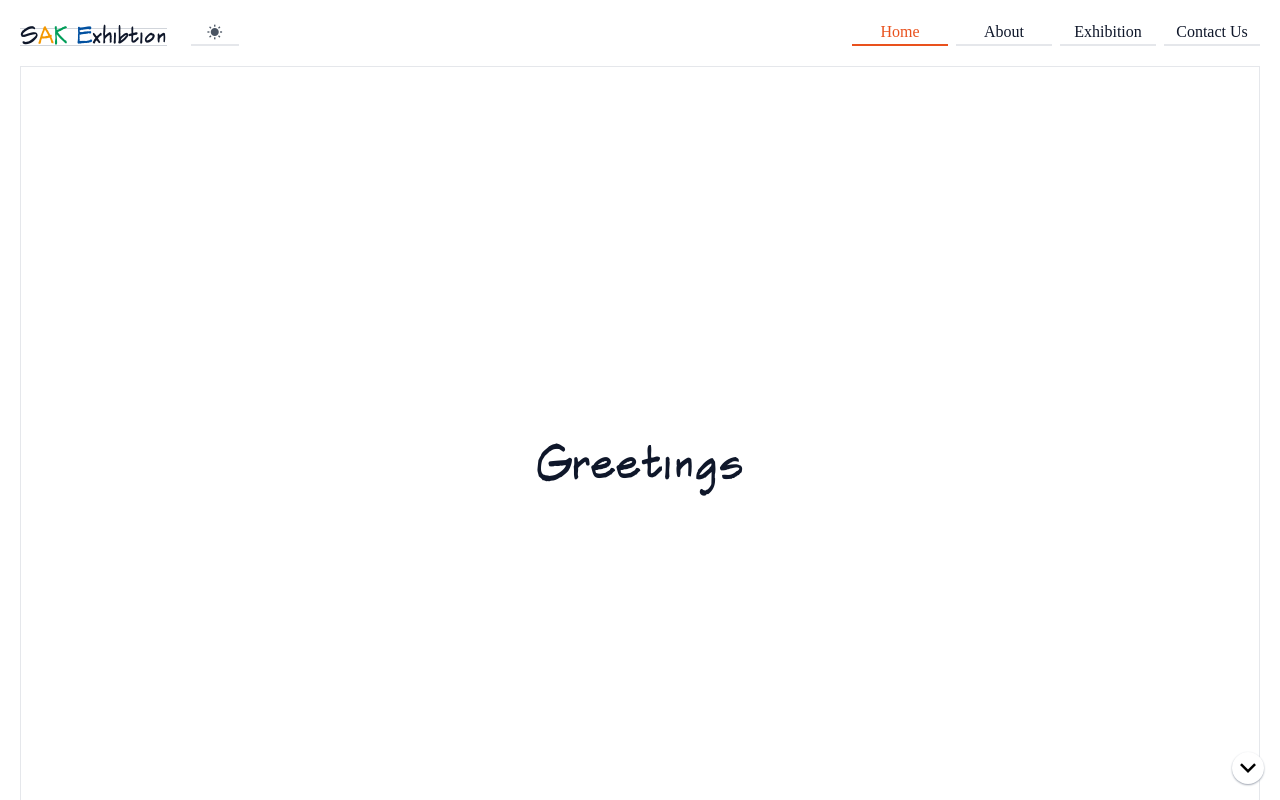
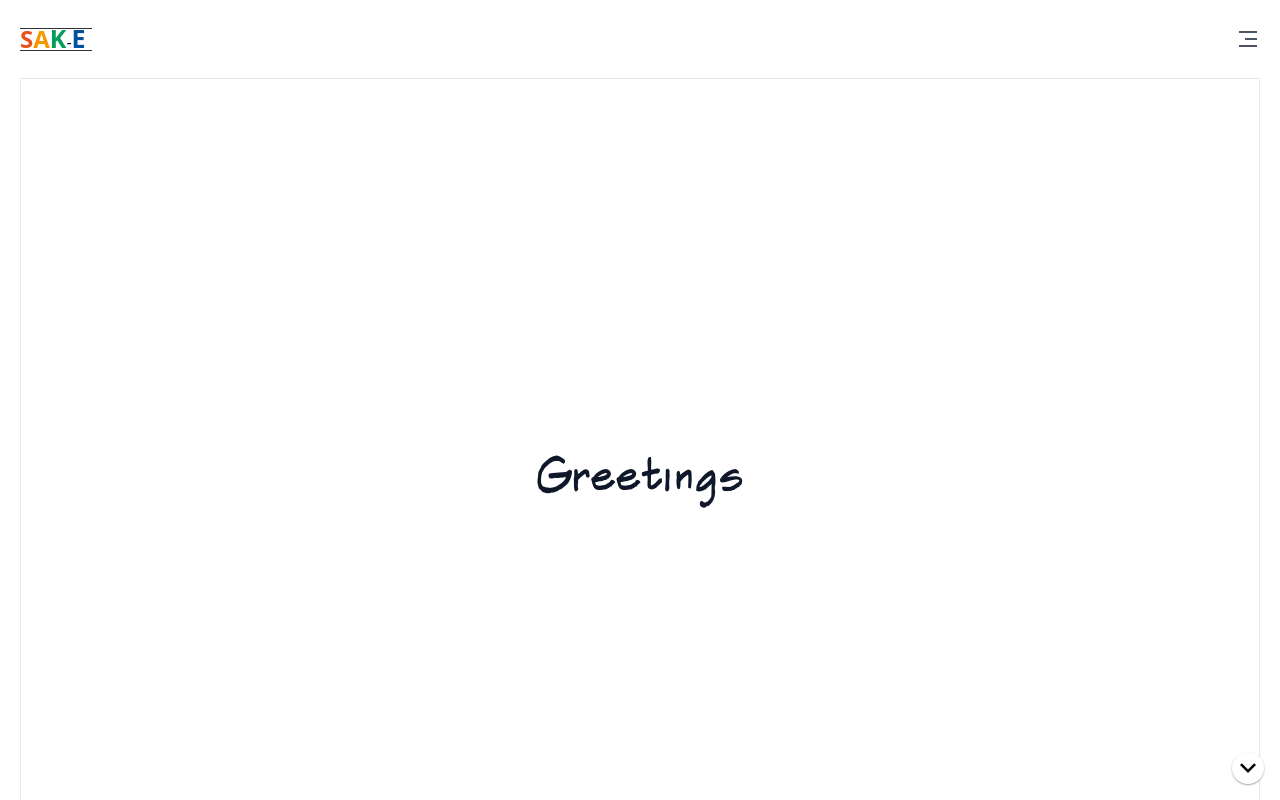
Before and after one commit to Sae-sak/SAK-Exhibition, a Next.js app: page /home in a window 1280 px wide. Shown: the top 800 px of the page. Built offline with nearby package versions, Linux system fonts and the light colour scheme; a web font is replaced by a local one.

Commit message:
Update Header, Footer

```diff
--- a/src/layouts/Footer/FooterItem/Logo.tsx
+++ b/src/layouts/Footer/FooterItem/Logo.tsx
@@ -1,11 +1,15 @@
-import Image from "next/image";
-import logo from "public/favicon/favicon.png";
-
 export default function Logo() {
   return (
-    <div className="font-medium text-gray-900 row-center title-font md:justify-start">
-      <Image src={logo} alt="Home" width={32} height={32} />
-      <h1 className="ml-3 text-xl">SAK Exhibtion</h1>
+    <div className="relative w-[72px]">
+      <div className="z-30 block">
+        <span className="text-2xl font-bold text-kgu_main_red">S</span>
+        <span className="text-2xl font-bold text-kgu_main_yellow">A</span>
+        <span className="text-[25px] font-bold text-kgu_main_green">K</span>
+        <span>-</span>
+        <span className="text-[25px] font-bold text-kgu_main_blue">E</span>
+      </div>
+      <div className="absolute top-[8px] h-[1px] w-full bg-light_gray_1 dark:bg-night_gray_1" />
+      <div className="absolute bottom-[7px] h-[1px] w-full bg-light_gray_1 dark:bg-night_gray_1" />
     </div>
   );
 }
--- a/src/layouts/Footer/SimpleFooter.tsx
+++ b/src/layouts/Footer/SimpleFooter.tsx
@@ -4,14 +4,12 @@ import Copywrite from "./FooterItem/Copywrite";
 
 export default function SimpleFooter() {
   return (
-    <footer className="text-gray-600 body-font">
+    <footer className="border-t border-t-light_gray_3/30 dark:border-t-night_gray_3/30">
       {/* sub footer */}
-      <div className="bg-gray-200">
-        <div className="container flex-wrap gap-2 px-5 py-4 mx-auto col-center sm:flex-row">
-          <KGULinks />
-          <Copywrite />
-          <SNS />
-        </div>
+      <div className="container flex-wrap gap-2 px-5 py-4 mx-auto col-center sm:flex-row">
+        <KGULinks />
+        <Copywrite />
+        <SNS />
       </div>
     </footer>
   );
--- a/src/layouts/Footer/index.tsx
+++ b/src/layouts/Footer/index.tsx
@@ -1,12 +1,10 @@
-import SNS from "./FooterItem/SNS";
 import NavLink from "./FooterItem/NavLink";
-import KGULinks from "./FooterItem/KGULinks";
-import Copywrite from "./FooterItem/Copywrite";
 import Logo from "./FooterItem/Logo";
+import SimpleFooter from "./SimpleFooter";
 
 export default function Footer() {
   return (
-    <footer className="text-gray-600 body-font">
+    <footer className="text-gray-600 border-t border-t-light_gray_3/30 dark:border-t-night_gray_3/30">
       {/* main footer */}
       <div className="container flex flex-wrap justify-between px-5 py-12 mx-auto md:items-center lg:items-start md:flex-row md:flex-nowrap">
         {/* 네비게이션 */}
@@ -24,13 +22,7 @@ export default function Footer() {
       </div>
 
       {/* sub footer */}
-      <div className="bg-gray-200">
-        <div className="container flex-wrap gap-2 px-5 py-4 mx-auto col-center sm:flex-row">
-          <KGULinks />
-          <Copywrite />
-          <SNS />
-        </div>
-      </div>
+      <SimpleFooter />
     </footer>
   );
 }
--- a/src/layouts/Header/HeaderItem/Logo.tsx
+++ b/src/layouts/Header/HeaderItem/Logo.tsx
@@ -1,17 +1,40 @@
-import Image from "next/image";
 import Link from "next/link";
-import logo from "public/favicon/favicon.png";
+import { motion } from "framer-motion";
 
 export default function Logo() {
   return (
     <Link href={"/home"}>
-      <h1 className="text-2xl leading-4 border-gray-300 border-y">
-        <span className="text-kgu_main_orange">S</span>
-        <span className="text-kgu_main_yellow">A</span>
-        <span className="text-kgu_main_green">K</span>{" "}
-        <span className=" text-kgu_main_blue">E</span>
-        xhibtion
-      </h1>
+      <div className="relative w-[72px]">
+        <div className="z-30 block">
+          <motion.span
+            layoutId="S"
+            className="text-2xl font-bold text-kgu_main_red"
+          >
+            S
+          </motion.span>
+          <motion.span
+            layoutId="A"
+            className="text-2xl font-bold text-kgu_main_yellow"
+          >
+            A
+          </motion.span>
+          <motion.span
+            layoutId="K"
+            className="text-[25px] font-bold text-kgu_main_green"
+          >
+            K
+          </motion.span>
+          <span>-</span>
+          <motion.span
+            layoutId="E"
+            className="text-[25px] font-bold text-kgu_main_blue"
+          >
+            E
+          </motion.span>
+        </div>
+        <div className="absolute top-[8px] h-[1px] w-full bg-light_gray_1 dark:bg-night_gray_1" />
+        <div className="absolute bottom-[7px] h-[1px] w-full bg-light_gray_1 dark:bg-night_gray_1" />
+      </div>
     </Link>
   );
 }
--- /dev/null
+++ b/src/layouts/Header/HeaderItem/MenuToggle.tsx
@@ -0,0 +1,20 @@
+import { useState } from "react";
+import Menu from "@layouts/Header/Menu";
+import { AnimatePresence } from "framer-motion";
+
+export default function MenuToggle() {
+  const [isClicked, setIsClicked] = useState(false);
+
+  return (
+    <>
+      <AnimatePresence mode="wait">
+        {isClicked && <Menu setIsClicked={setIsClicked} />}
+      </AnimatePresence>
+
+      <i
+        onClick={() => setIsClicked(true)}
+        className="text-2xl ri-menu-3-line"
+      />
+    </>
+  );
+}
--- a/src/layouts/Header/HeaderItem/NavLink.tsx
+++ /dev/null
@@ -1,56 +0,0 @@
-import Link from "next/link";
-import { useRouter } from "next/router";
-
-const colorVariants = {
-  red: {
-    active: "text-kgu_main_red border-b-kgu_main_red",
-    hover: "hover:text-kgu_main_red hover:border-b-kgu_main_red",
-  },
-  yellow: {
-    active: "text-kgu_main_yellow border-b-kgu_main_yellow",
-    hover: "hover:text-kgu_main_yellow hover:border-b-kgu_main_yellow",
-  },
-  blue: {
-    active: "text-kgu_main_blue border-b-kgu_main_blue",
-    hover: "hover:text-kgu_main_blue hover:border-b-kgu_main_blue",
-  },
-  green: {
-    active: "text-kgu_main_green border-b-kgu_main_green",
-    hover: "hover:text-kgu_main_green hover:border-b-kgu_main_green",
-  },
-};
-
-export default function NavLink({ linkpath, name }) {
-  const router = useRouter();
-  const link = `/${linkpath}`;
-
-  return (
-    <Link href={link}>
-      <span
-        className={`block w-24 border-b-2 px-auto col-center font-title ${
-          "/home" === router.pathname && "/home" === link
-            ? colorVariants.red.active
-            : "/about" === router.pathname && "/about" === link
-            ? colorVariants.yellow.active
-            : router.pathname.includes("/exhibition") && "/exhibition" === link
-            ? colorVariants.blue.active
-            : "/contactus" === router.pathname && "/contactus" === link
-            ? colorVariants.green.active
-            : null
-        } ${
-          "/home" === link
-            ? colorVariants.red.hover
-            : "/about" === link
-            ? colorVariants.yellow.hover
-            : "/exhibition" === link
-            ? colorVariants.blue.hover
-            : "/contactus" === link
-            ? colorVariants.green.hover
-            : null
-        }`}
-      >
-        {name}
-      </span>
-    </Link>
-  );
-}
--- a/src/layouts/Header/index.tsx
+++ b/src/layouts/Header/index.tsx
@@ -1,26 +1,15 @@
 import Logo from "./HeaderItem/Logo";
-import ThemeChanger from "@util/Theme/ThemeChanger";
-import NavLink from "./HeaderItem/NavLink";
+import MenuToggle from "./HeaderItem/MenuToggle";
 
 export default function Header() {
   return (
     <header className="text-gray-600 body-font">
-      <div className="container flex-wrap gap-4 p-5 mx-auto row-center lg:justify-between sm:col-center">
-        <div className="gap-6 row-end">
-          {/* 로고홈 */}
-          <Logo />
+      <div className="container flex flex-wrap items-center justify-between gap-4 p-5 mx-auto">
+        {/* 로고홈 */}
+        <Logo />
 
-          {/* 토글 버튼 */}
-          <ThemeChanger />
-        </div>
-
-        {/* 네비게이션 */}
-        <nav className="gap-2 text-base row-center sm:mt-auto ">
-          <NavLink linkpath={"home"} name={"Home"} />
-          <NavLink linkpath={"about"} name={"About"} />
-          <NavLink linkpath={"exhibition"} name={"Exhibition"} />
-          <NavLink linkpath={"contactus"} name={"Contact Us"} />
-        </nav>
+        {/* 메뉴 토글 */}
+        <MenuToggle />
       </div>
     </header>
   );
```
